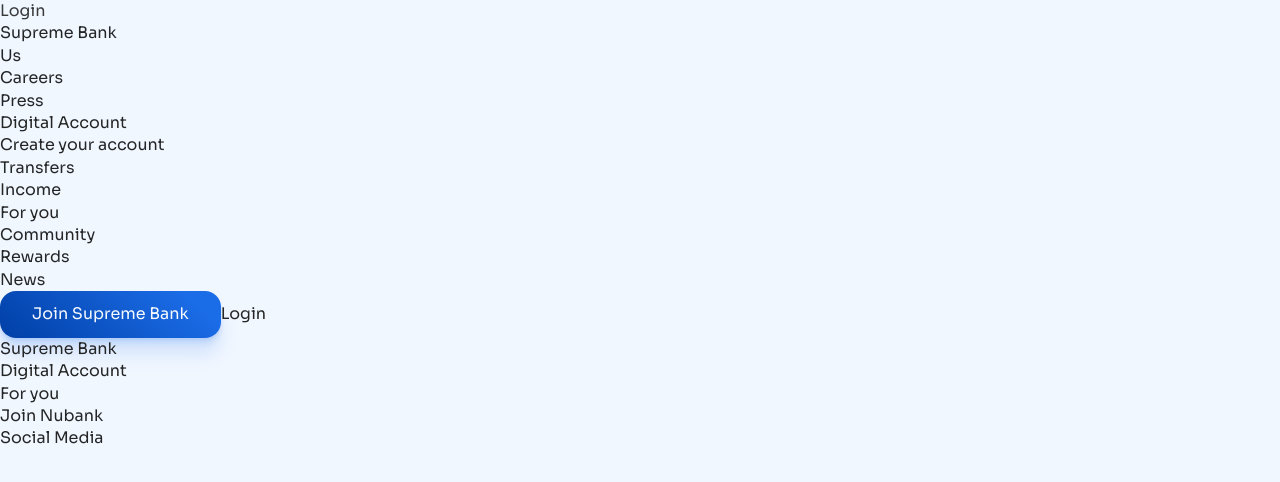
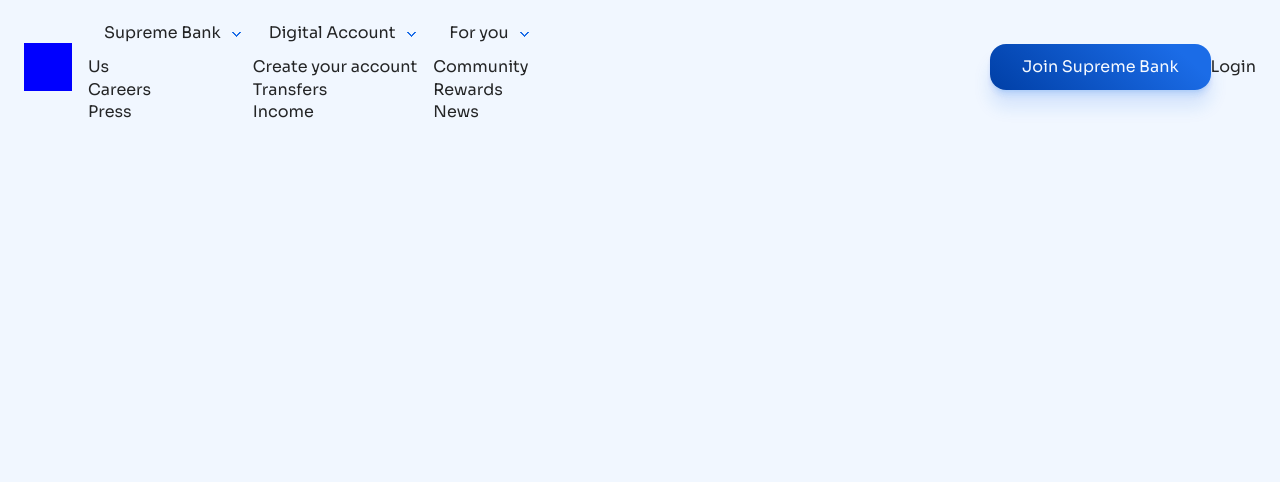
Before and after one commit to marcoscarvalhodev/Invictus-Bank, a React (Vite) app: page / in a window 1280 px wide. Shown: the top 482 px of the page. Built offline with nearby package versions, Linux system fonts and the light colour scheme.

Commit message:
some effects and positioning were added to the menu

```diff
--- a/src/Components/Header.tsx
+++ b/src/Components/Header.tsx
@@ -1,12 +1,25 @@
 import React from "react";
 import { StyledHeader } from "../Styles/Header.styled";
-import Button from "./Button";
-import Login from "./Login";
 
-const Header = () => {
+import NavMobile from "./NavMobile";
+import MenuMobile from "./MenuMobile";
+import NavDesktop from "./NavDesktop";
+
+interface windowSizes {
+  small: null | boolean;
+}
+
+const Header = ({small} : windowSizes) => {
   const [scroll, setScroll] = React.useState(0);
   const [scrolled, setScrolled] = React.useState(false);
   const [headerState, setHeaderState] = React.useState(false);
+  const [mobileDesktop, setMobileDesktop] = React.useState(false);
+
+  React.useEffect(() => {
+    small ? setMobileDesktop(true) : setMobileDesktop(false);
+  }, [small])
+
+
 
   React.useEffect(() => {
     const handleScroll = () => {
@@ -24,122 +37,9 @@
 
   return (
     <StyledHeader className={scrolled ? "active-header" : ""}>
-      <nav className="navbar-mobile">
-        <div className="bx" id="bx"></div>
-        <div className="logo"></div>
-        <Login />
-      </nav>
-
-      <nav className="navbar-desktop">
-        <div className="navbar-desktop-item-1">
-          <div className="logo"></div>
-          <ul className="menu-desktop">
-            <li className="menu-item">
-              <a href="" className="nav-link-desktop">
-                Supreme Bank
-              </a>
-              <ul className="dropdown-menu">
-                <li className="dropdown-item">
-                  <a href="" className="nav-link-dropdown">
-                    Us
-                  </a>
-                </li>
-                <li className="dropdown-item">
-                  <a href="" className="nav-link-dropdown">
-                    Careers
-                  </a>
-                </li>
-                <li className="dropdown-item">
-                  <a href="" className="nav-link-dropdown">
-                    Press
-                  </a>
-                </li>
-              </ul>
-            </li>
-
-            <li className="menu-item">
-              <a href="" className="nav-link-desktop">
-                Digital Account
-              </a>
-              <ul className="dropdown-menu">
-                <li className="dropdown-item">
-                  <a href="" className="nav-link-dropdown">
-                    Create your account
-                  </a>
-                </li>
-                <li className="dropdown-item">
-                  <a href="" className="nav-link-dropdown">
-                    Transfers
-                  </a>
-                </li>
-                <li className="dropdown-item">
-                  <a href="" className="nav-link-dropdown">
-                    Income
-                  </a>
-                </li>
-              </ul>
-            </li>
-
-            <li className="menu-item">
-              <a href="" className="nav-link-desktop">
-                For you
-              </a>
-              <ul className="dropdown-menu">
-                <li className="dropdown-item">
-                  <a href="" className="nav-link-dropdown">
-                    Community
-                  </a>
-                </li>
-                <li className="dropdown-item">
-                  <a href="" className="nav-link-dropdown">
-                    Rewards
-                  </a>
-                </li>
-                <li className="dropdown-item">
-                  <a href="" className="nav-link-dropdown">
-                    News
-                  </a>
-                </li>
-              </ul>
-            </li>
-          </ul>
-        </div>
-
-        <div className="navbar-desktop-item-2">
-          <Button />
-          <Login />
-        </div>
-      </nav>
-
-      <nav className="menu-mobile">
-        <ul className="nav-list-mobile">
-          <li>
-            <a href="" className="nav-link-mobile">
-              Supreme Bank
-            </a>
-          </li>
-          <li>
-            <a href="" className="nav-link-mobile">
-              Digital Account
-            </a>
-          </li>
-          <li>
-            <a href="" className="nav-link-mobile">
-              For you
-            </a>
-          </li>
-          <li>
-            <a href="" className="nav-link-mobile">
-              Join Nubank
-            </a>
-          </li>
-          <li>
-            <a href="" className="nav-link-mobile">
-              Social Media
-            </a>
-          </li>
-        </ul>
-      </nav>
+      {mobileDesktop && <NavMobile />}
+      {!mobileDesktop && <NavDesktop />}
+      {mobileDesktop && <MenuMobile />}
     </StyledHeader>
   );
 };
--- /dev/null
+++ b/src/Components/MenuMobile.tsx
@@ -0,0 +1,38 @@
+import React from 'react';
+import { StyledMenuMobile } from '../Styles/MenuMobile';
+
+const MenuMobile = () => {
+  return (
+    <StyledMenuMobile className='menu-mobile'>
+      <ul className="nav-list-mobile">
+          <li>
+            <a href="" className="nav-link-mobile">
+              Supreme Bank
+            </a>
+          </li>
+          <li>
+            <a href="" className="nav-link-mobile">
+              Digital Account
+            </a>
+          </li>
+          <li>
+            <a href="" className="nav-link-mobile">
+              For you
+            </a>
+          </li>
+          <li>
+            <a href="" className="nav-link-mobile">
+              Join Supreme Bank
+            </a>
+          </li>
+          <li>
+            <a href="" className="nav-link-mobile">
+              Social Media
+            </a>
+          </li>
+        </ul>
+    </StyledMenuMobile>
+  )
+}
+
+export default MenuMobile
--- /dev/null
+++ b/src/Components/NavDesktop.tsx
@@ -0,0 +1,93 @@
+import React from 'react';
+import { StyledNavDesktop } from '../Styles/NavDesktop';
+import Button from "./Button";
+import Login from "./Login";
+
+
+const NavDesktop = () => {
+  return (
+    <StyledNavDesktop className="navbar-desktop">
+      <div className="navbar-desktop-item-1">
+          <div className="logo"></div>
+          <ul className="menu-desktop">
+            <li className="menu-item">
+              <a href="" className="nav-link-desktop">
+                Supreme Bank
+              </a>
+              <ul className="dropdown-menu" >
+                <li className="dropdown-item">
+                  <a href="" className="nav-link-dropdown">
+                    Us
+                  </a>
+                </li>
+                <li className="dropdown-item">
+                  <a href="" className="nav-link-dropdown">
+                    Careers
+                  </a>
+                </li>
+                <li className="dropdown-item">
+                  <a href="" className="nav-link-dropdown">
+                    Press
+                  </a>
+                </li>
+              </ul>
+            </li>
+
+            <li className="menu-item">
+              <a href="" className="nav-link-desktop">
+                Digital Account
+              </a>
+              <ul className="dropdown-menu">
+                <li className="dropdown-item">
+                  <a href="" className="nav-link-dropdown">
+                    Create your account
+                  </a>
+                </li>
+                <li className="dropdown-item">
+                  <a href="" className="nav-link-dropdown">
+                    Transfers
+                  </a>
+                </li>
+                <li className="dropdown-item">
+                  <a href="" className="nav-link-dropdown">
+                    Income
+                  </a>
+                </li>
+              </ul>
+            </li>
+
+            <li className="menu-item">
+              <a href="" className="nav-link-desktop">
+                For you
+              </a>
+              <ul className="dropdown-menu">
+                <li className="dropdown-item">
+                  <a href="" className="nav-link-dropdown">
+                    Community
+                  </a>
+                </li>
+                <li className="dropdown-item">
+                  <a href="" className="nav-link-dropdown">
+                    Rewards
+                  </a>
+                </li>
+                <li className="dropdown-item">
+                  <a href="" className="nav-link-dropdown">
+                    News
+                  </a>
+                </li>
+              </ul>
+            </li>
+          </ul>
+        </div>
+
+        <div className="navbar-desktop-item-2">
+          <Button />
+          <Login />
+        </div>
+
+    </StyledNavDesktop>
+  )
+}
+
+export default NavDesktop
--- /dev/null
+++ b/src/Components/NavMobile.tsx
@@ -0,0 +1,15 @@
+import React from "react";
+import { StyledNavMobile } from "../Styles/NavMobile.styled";
+import Login from "./Login";
+
+const MenuMobile = () => {
+  return (
+    <StyledNavMobile className="navbar-mobile">
+      <div className="bx" id="bx"></div>
+      <div className="logo"></div>
+      <Login />
+    </StyledNavMobile>
+  );
+};
+
+export default MenuMobile;
--- a/src/Container.tsx
+++ b/src/Container.tsx
@@ -1,29 +1,25 @@
 import React from "react";
 import { StyledContainer } from "./Styles/Container.styled.ts";
-import { StyledHeadings } from "./Styles/Headings.styled.ts";
-import { StyledParagraphs } from "./Styles/Paragraphs.styled.ts";
+import theme from "./Styles/theme.ts";
 import useMedia from "./Hooks/useMedia.tsx";
 import Header from "./Components/Header.tsx";
 
-const container_xl = "1440px";
-const container_l = "1140px";
-const container_m = "960px";
-const container_s = "540px";
-
 const App = () => {
-  const xlarge = useMedia(`(min-width: ${container_xl})`);
+  const xlarge = useMedia(`(min-width: ${theme.containerSizes.container_xl})`);
   const large = useMedia(
-    `(max-width: ${container_xl}) and (min-width: ${container_l})`
+    `(max-width: ${theme.containerSizes.container_xl}) and (min-width: ${theme.containerSizes.container_l})`
   );
   const medium = useMedia(
-    `(max-width: ${container_l}) and (min-width: ${container_m})`
+    `(max-width: ${theme.containerSizes.container_l}) and (min-width: ${theme.containerSizes.container_m})`
   );
-  const small = useMedia(`(max-width: ${container_m})`);
-  const xsmall = useMedia(`(max-width: ${container_s})`);
+  const small = useMedia(`(max-width: ${theme.containerSizes.container_m})`);
+  const xsmall = useMedia(`(max-width: ${theme.containerSizes.container_s})`);
 
-  return <StyledContainer>
-    <Header />
-  </StyledContainer>;
+  return (
+    <StyledContainer>
+      <Header small={small} />
+    </StyledContainer>
+  );
 };
 
 export default App;
--- a/src/Styles/Header.styled.ts
+++ b/src/Styles/Header.styled.ts
@@ -30,5 +30,8 @@
       }
 
     }
+
+
+
   `}
 `;
--- /dev/null
+++ b/src/Styles/MenuMobile.ts
@@ -0,0 +1,9 @@
+import styled, { css } from "styled-components";
+
+export const StyledMenuMobile = styled.nav`
+  ${({ theme }) => css`
+
+
+
+  `}
+`;
--- /dev/null
+++ b/src/Styles/NavDesktop.ts
@@ -0,0 +1,73 @@
+import styled, { css } from "styled-components";
+
+export const StyledNavDesktop = styled.nav`
+  ${({ theme }) => css`
+
+  max-width: ${theme.containerSizes.container_xl};
+  margin: 0 auto;
+  padding: 1rem 2.4rem;
+  display: flex;
+  justify-content: space-between;
+  align-items: center;
+
+  .navbar-desktop-item-1 {
+    flex: 1 1 auto;
+    display: flex;
+    align-items: center;
+    justify-content: flex-start;
+  }
+
+  .navbar-desktop-item-2 {
+    flex: 1 1 auto;
+    display: flex;
+    align-items: center;
+    justify-content: flex-end;
+  }
+
+  .logo {
+    width: 48px;
+    height: 48px;
+    background: blue;
+    justify-content: center;
+    align-items: center;
+  }
+
+  .menu-desktop {
+    display: flex;
+    justify-content: flex-start;
+    align-items: center;
+
+    .menu-item {
+      margin-left: 1.6rem;
+    }
+  }
+
+  .nav-link-desktop {
+    display: inline-block;
+    padding: 1.2rem 1.6rem;
+    position: relative;
+    &::after {
+      content: '';
+      position: absolute;
+      top: 42%;
+      right: -0.3rem;
+      width: 0.7rem;
+      height: 0.7rem;
+      border-radius: 0.1rem;
+
+      border-bottom: 0.2rem solid ${theme.colors.blue_main.primary_normal};
+      border-right: 0.2rem solid ${theme.colors.blue_main.primary_normal};
+
+      transform: rotate(45deg);
+      transition: .2s linear;
+    }
+
+    &:hover {
+      &::after{
+        top: 45%;
+      }
+    }
+  }
+
+  `}
+`;
--- a/src/Styles/theme.ts
+++ b/src/Styles/theme.ts
@@ -47,5 +47,12 @@
     }
   },
 
+  containerSizes: {
+  container_xl : "1440px",
+  container_l : "1140px",
+  container_m : "960px",
+  container_s : "540px",
+  }
+
 };
 export default theme;
```
Also changed, not shown: src/Styles/NavMobile.styled.ts (added, +8 -0 lines), 3 other files (tests, documents, lock files or other folders).
